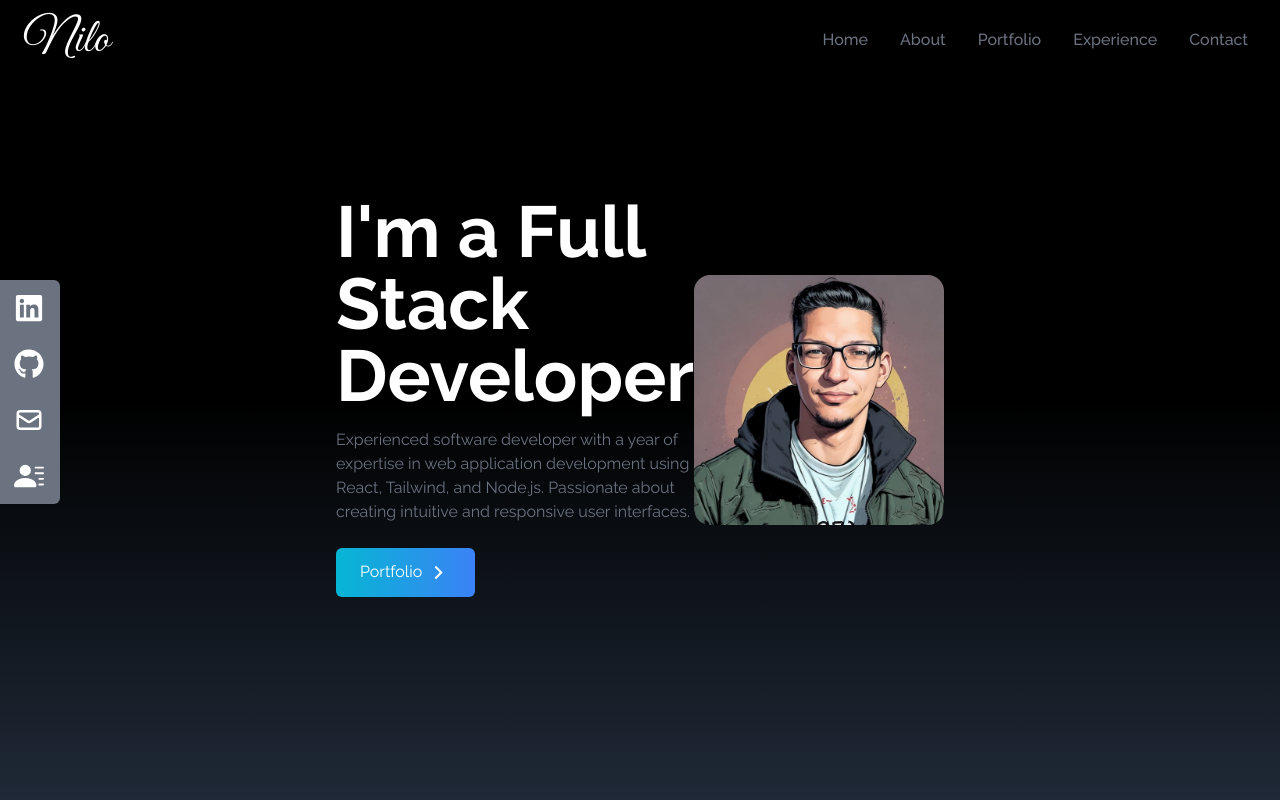
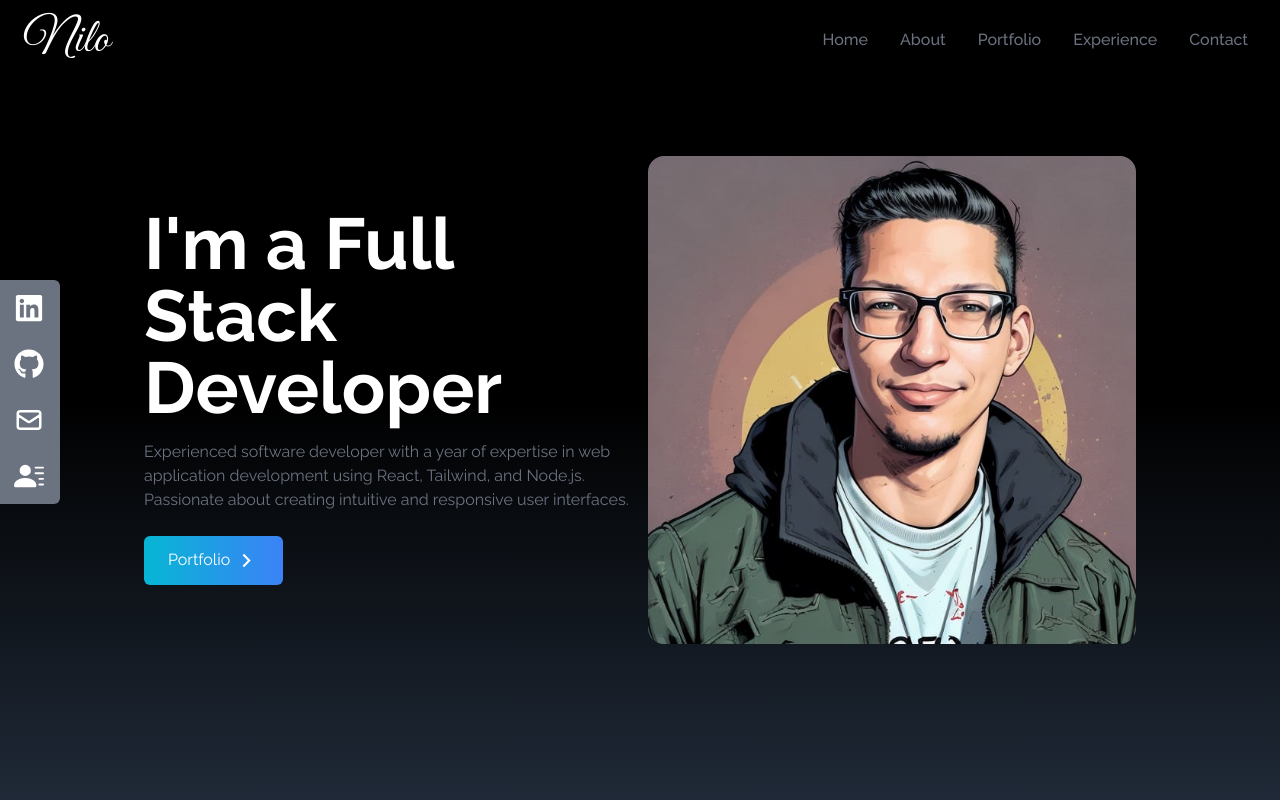
Before and after one commit to Nilo3/react-portfolio, a React (Create React App) app: page / in a window 1280 px wide. Shown: the top 800 px of the page. Built offline with nearby package versions, Linux system fonts and the light colour scheme.

Commit message:
third commit

```diff
--- a/src/App.js
+++ b/src/App.js
@@ -8,7 +8,7 @@ import Contact from "./components/Contact";
 
 function App() {
   return (
-    <div className="App">
+    <div className='app'>
       <NavBar />
       <Home />
       <About />
--- a/src/components/Home.jsx
+++ b/src/components/Home.jsx
@@ -6,13 +6,15 @@ import {Link} from "react-scroll"
 const Home = () => {
     return (
       <div name="home" className='h-screen w-full bg-gradient-to-b from-black via-black to-gray-800 '>
-       <div className='max-w-screen-sm mx-auto flex flex-col items-center justify-center h-full px-4 md:flex-row '>
-            <div className='flex flex-col justify-center h-full'>
-                <h2 className='text-4xl sm:text-7xl font-bold text-white '>I'm a Full Stack Developer</h2>
-                <p className='text-gray-500 py-4 max-w-screen-md '>Experienced software developer with a year of expertise in web application development using React, Tailwind, and Node.js. Passionate about creating intuitive and responsive user interfaces.</p>
+        <div className='max-w-screen-lg mx-auto flex flex-col items-center justify-center h-full px-4 md:flex-row md:justify-between'>
+          <div className='flex flex-col justify-center md:w-2/3'>
+            <h2 className='text-4xl sm:text-7xl font-bold text-white'>I'm a Full Stack Developer</h2>
+            <p className='text-gray-500 py-4 max-w-screen-md'>
+              Experienced software developer with a year of expertise in web application development using React, Tailwind, and Node.js. Passionate about creating intuitive and responsive user interfaces.
+            </p>
 
             <div>
-                    <Link to="portfolio" smooth duration={500} className='group text-white w-fit px-6 py-3 my-2 flex items-center rounded-md bg-gradient-to-r from-cyan-500 to-blue-500 cursor-pointer '>
+              <Link to="portfolio" smooth duration={500} className='group text-white w-fit px-6 py-3 my-2 flex items-center rounded-md bg-gradient-to-r from-cyan-500 to-blue-500 cursor-pointer'>
                 Portfolio
                 <span className='group-hover:rotate-90 duration-300'>
                   <RiArrowRightSLine size={25} className='ml-1' />
@@ -20,12 +22,12 @@ const Home = () => {
               </Link>
             </div>
           </div>
-            <div>
-                <img src={HeroImage} alt="my profile" className='rounded-2xl mx-auto w-2/3 md:w-full'/>
+          <div className='flex justify-center mt-8 md:mt-0'>
+            <img src={HeroImage} alt="my profile" className='rounded-2xl mx-auto w-2/3 md:w-full' />
           </div>
         </div>
       </div>
-  )
-}
+    );
+  };
 
-export default Home
+  export default Home;
```
Lines whose indentation alone changed are shown as unchanged.
